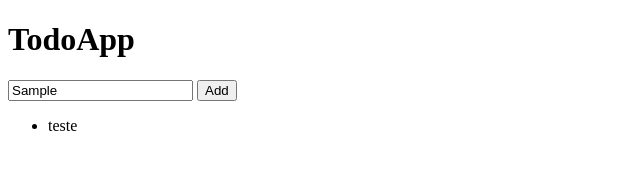
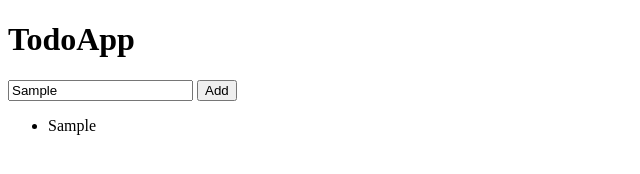
Before and after one commit to caiofsm/todo, a plain HTML site: page index.html in a window 1280 px wide. Both pictures are taken after typing "Sample" into the empty fields and a click on the input "Add". Shown: the full height of the page, 0-640 px from the left. Drawn offline with Linux system fonts and the light colour scheme.

Commit message:
add main function

```diff
--- a/index.html
+++ b/index.html
@@ -16,7 +16,7 @@
         </form>
         <div>
             <ul id="items">
-                <li class="item">teste</li>
+
             </ul>
         </div>
     </div>
--- a/script.js
+++ b/script.js
@@ -1,7 +1,8 @@
 console.log("teste")
 
 const form = document.getElementById('form')
-
+const ulElement = document.getElementById('items')
+const inputElement = document.getElementById('inputText')
 console.log(form)
 form.addEventListener('submit', addItem);
 
@@ -11,5 +12,13 @@
 {
     evento.preventDefault()
     //console.log(evento.target[0].value)
-    console.dir(evento)
+    const newItem = evento.target[0].value
+
+    let newElement = document.createElement('li')
+
+    newElement.classList.add('item')
+    newElement.appendChild(document.createTextNode(newItem))
+    ulElement.insertAdjacentElement("beforeend" ,newElement)
+
+    inputElement.textContent=""
 }
```
